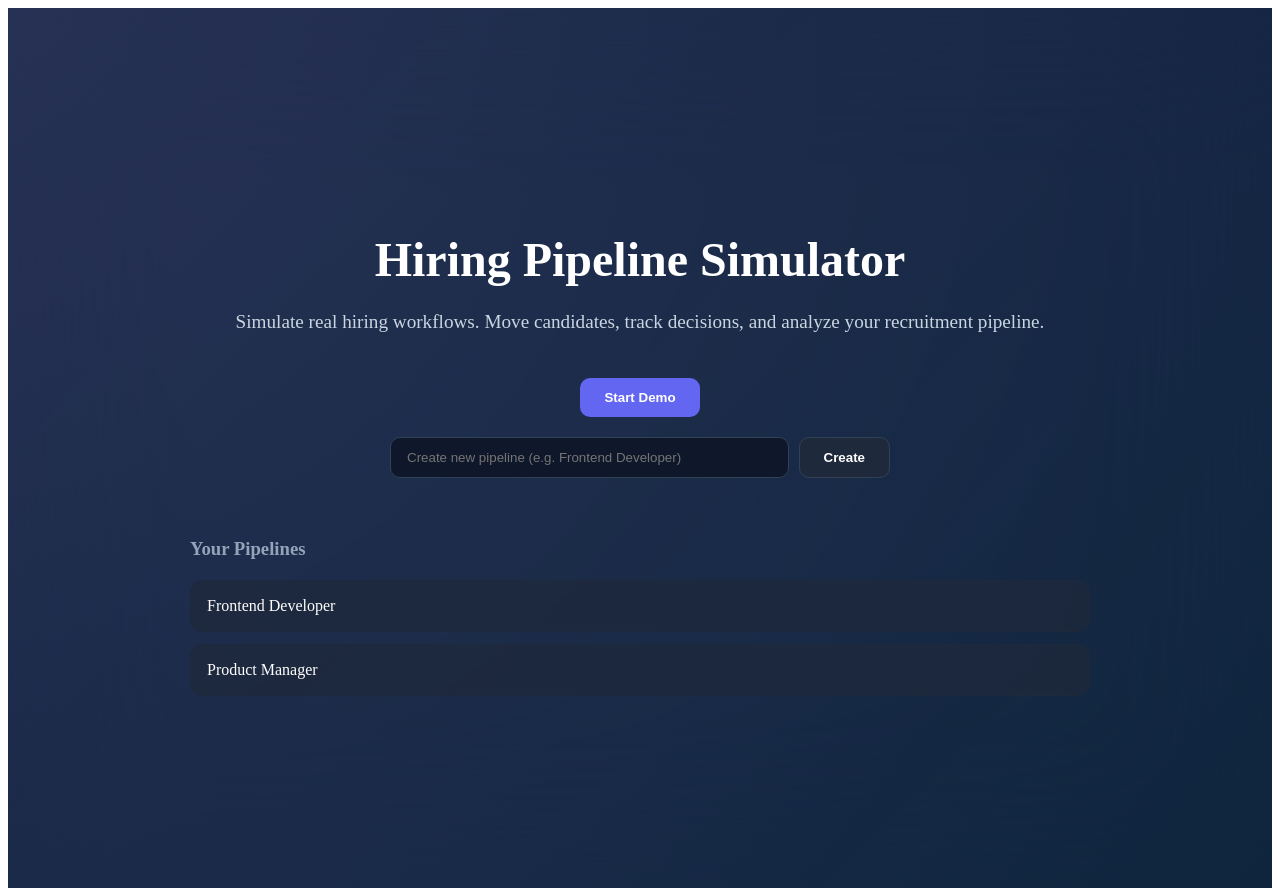
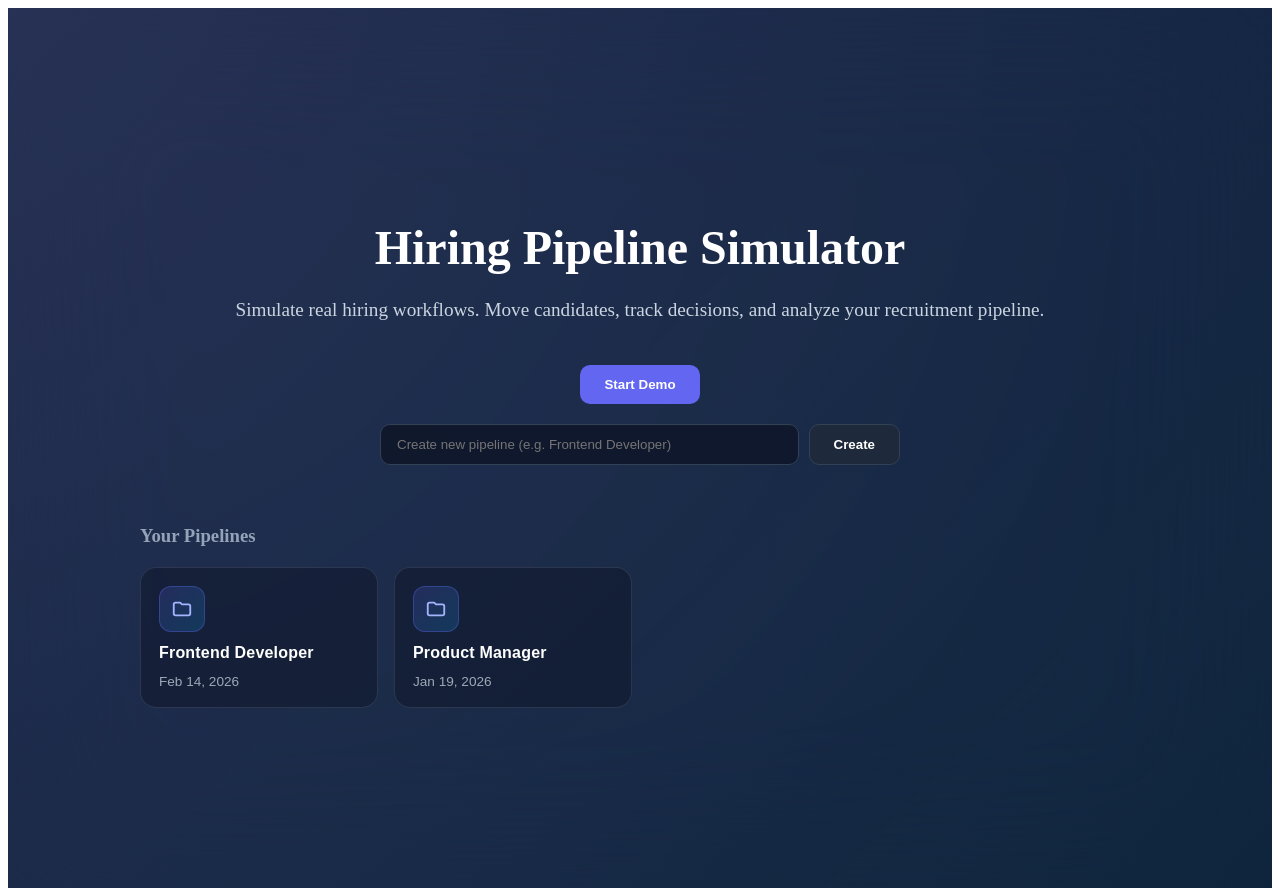
Before and after one commit to luidji95/Hiring-Pipeline-Simulator, a React (Vite) app: page / in a window 1280 px wide. Built offline with nearby package versions, Linux system fonts and the light colour scheme.

Commit message:
(landing) - implementing workspace grid with folder SVG titles and local create logic

```diff
--- a/src/page/LandingPage.tsx
+++ b/src/page/LandingPage.tsx
@@ -1,16 +1,43 @@
 import { useState } from "react";
 import "./css/landing.css";
 
+type Workspace = {
+  id: string;
+  name: string;
+  createdAt: Date;
+};
+
+const formatDate = (date: Date) => {
+  return date.toLocaleDateString("en-US", {
+    month: "short",
+    day: "2-digit",
+    year: "numeric",
+  });
+};
+
 export const LandingPage = () => {
   const [workspaceName, setWorkspaceName] = useState("");
+
+  const [workspaces, setWorkspaces] = useState<Workspace[]>([
+    { id: crypto.randomUUID(), name: "Frontend Developer", createdAt: new Date("2026-02-14") },
+    { id: crypto.randomUUID(), name: "Product Manager", createdAt: new Date("2026-01-19") },
+  ]);
 
   const handleStartDemo = () => {
     console.log("Start demo clicked");
   };
 
   const handleCreateWorkspace = () => {
-    if (!workspaceName.trim()) return;
-    console.log("Create workspace:", workspaceName);
+    const name = workspaceName.trim();
+    if (!name) return;
+
+    const newWorkspace: Workspace = {
+      id: crypto.randomUUID(),
+      name,
+      createdAt: new Date(),
+    };
+
+    setWorkspaces((prev) => [newWorkspace, ...prev]);
     setWorkspaceName("");
   };
 
@@ -45,9 +72,29 @@ export const LandingPage = () => {
 
         <div className="landing__workspaces">
           <h3>Your Pipelines</h3>
-          <div className="workspace-list">
-            <div className="workspace-card">Frontend Developer</div>
-            <div className="workspace-card">Product Manager</div>
+
+          <div className="workspace-grid">
+            {workspaces.map((ws) => (
+              <button key={ws.id} className="workspace-tile" type="button">
+                <div className="workspace-tile__icon" aria-hidden="true">
+                  <svg
+                    width="22"
+                    height="22"
+                    viewBox="0 0 24 24"
+                    fill="none"
+                    stroke="currentColor"
+                    strokeWidth="2"
+                    strokeLinecap="round"
+                    strokeLinejoin="round"
+                  >
+                    <path d="M3 7a2 2 0 0 1 2-2h5l2 2h7a2 2 0 0 1 2 2v8a2 2 0 0 1-2 2H5a2 2 0 0 1-2-2V7z" />
+                  </svg>
+                </div>
+
+                <div className="workspace-tile__title">{ws.name}</div>
+                <div className="workspace-tile__meta">{formatDate(ws.createdAt)}</div>
+              </button>
+            ))}
           </div>
         </div>
       </div>
--- a/src/page/css/landing.css
+++ b/src/page/css/landing.css
@@ -23,9 +23,8 @@
 
 .landing__content {
   position: relative;
-  max-width: 900px;
+  max-width: 1000px;
   width: 100%;
-  text-align: center;
   z-index: 2;
 }
 
@@ -33,6 +32,7 @@
   font-size: 3rem;
   font-weight: 700;
   margin-bottom: 20px;
+  text-align: center;
 }
 
 .landing__subtitle {
@@ -40,6 +40,7 @@
   color: #cbd5e1;
   margin-bottom: 40px;
   line-height: 1.6;
+  text-align: center;
 }
 
 .landing__actions {
@@ -53,7 +54,7 @@
 .workspace-create {
   display: flex;
   gap: 10px;
-  max-width: 500px;
+  max-width: 520px;
   width: 100%;
 }
 
@@ -62,7 +63,7 @@
   padding: 12px 16px;
   border-radius: 10px;
   border: 1px solid #334155;
-  background: #0f172a;
+  background: rgba(15, 23, 42, 0.9);
   color: white;
   outline: none;
 }
@@ -71,32 +72,87 @@
   border-color: #6366f1;
 }
 
-.landing__workspaces {
-  text-align: left;
-}
-
 .landing__workspaces h3 {
   margin-bottom: 20px;
   color: #94a3b8;
 }
 
-.workspace-list {
+.workspace-grid {
   display: grid;
-  gap: 12px;
+  grid-template-columns: repeat(4, minmax(160px, 1fr));
+  gap: 16px;
 }
 
-.workspace-card {
-  padding: 16px;
-  border-radius: 12px;
-  background: rgba(30, 41, 59, 0.7);
-  border: 1px solid #1e293b;
-  cursor: pointer;
-  transition: all 0.2s ease;
+@media (max-width: 900px) {
+  .workspace-grid {
+    grid-template-columns: repeat(2, 1fr);
+  }
 }
 
-.workspace-card:hover {
-  border-color: #6366f1;
+@media (max-width: 520px) {
+  .workspace-grid {
+    grid-template-columns: 1fr;
+  }
+}
+
+.workspace-tile {
+  text-align: left;
+  padding: 18px;
+  border-radius: 16px;
+  background: rgba(15, 23, 42, 0.55);
+  border: 1px solid rgba(148, 163, 184, 0.18);
+  cursor: pointer;
+  transition: transform 0.18s ease, border-color 0.18s ease, background 0.18s ease;
+  min-height: 130px;
+
+  display: flex;
+  flex-direction: column;
+  gap: 12px;
+
+  appearance: none;
+  outline: none;
+  color: inherit;
+}
+
+.workspace-tile:hover {
   transform: translateY(-2px);
+  border-color: rgba(99, 102, 241, 0.7);
+  background: rgba(30, 41, 59, 0.55);
+}
+
+.workspace-tile:focus-visible {
+  box-shadow: 0 0 0 3px rgba(99, 102, 241, 0.35);
+  border-color: rgba(99, 102, 241, 0.85);
+}
+
+.workspace-tile__icon {
+  width: 44px;
+  height: 44px;
+  border-radius: 12px;
+  display: flex;
+  align-items: center;
+  justify-content: center;
+
+  background: linear-gradient(
+    135deg,
+    rgba(99, 102, 241, 0.2),
+    rgba(14, 165, 233, 0.2)
+  );
+
+  border: 1px solid rgba(99, 102, 241, 0.35);
+  color: #a5b4fc;
+}
+
+.workspace-tile__title {
+  font-weight: 700;
+  font-size: 1rem;
+  letter-spacing: 0.2px;
+}
+
+.workspace-tile__meta {
+  margin-top: auto;
+  font-size: 0.85rem;
+  color: rgba(203, 213, 225, 0.75);
 }
 
 .btn {
```
